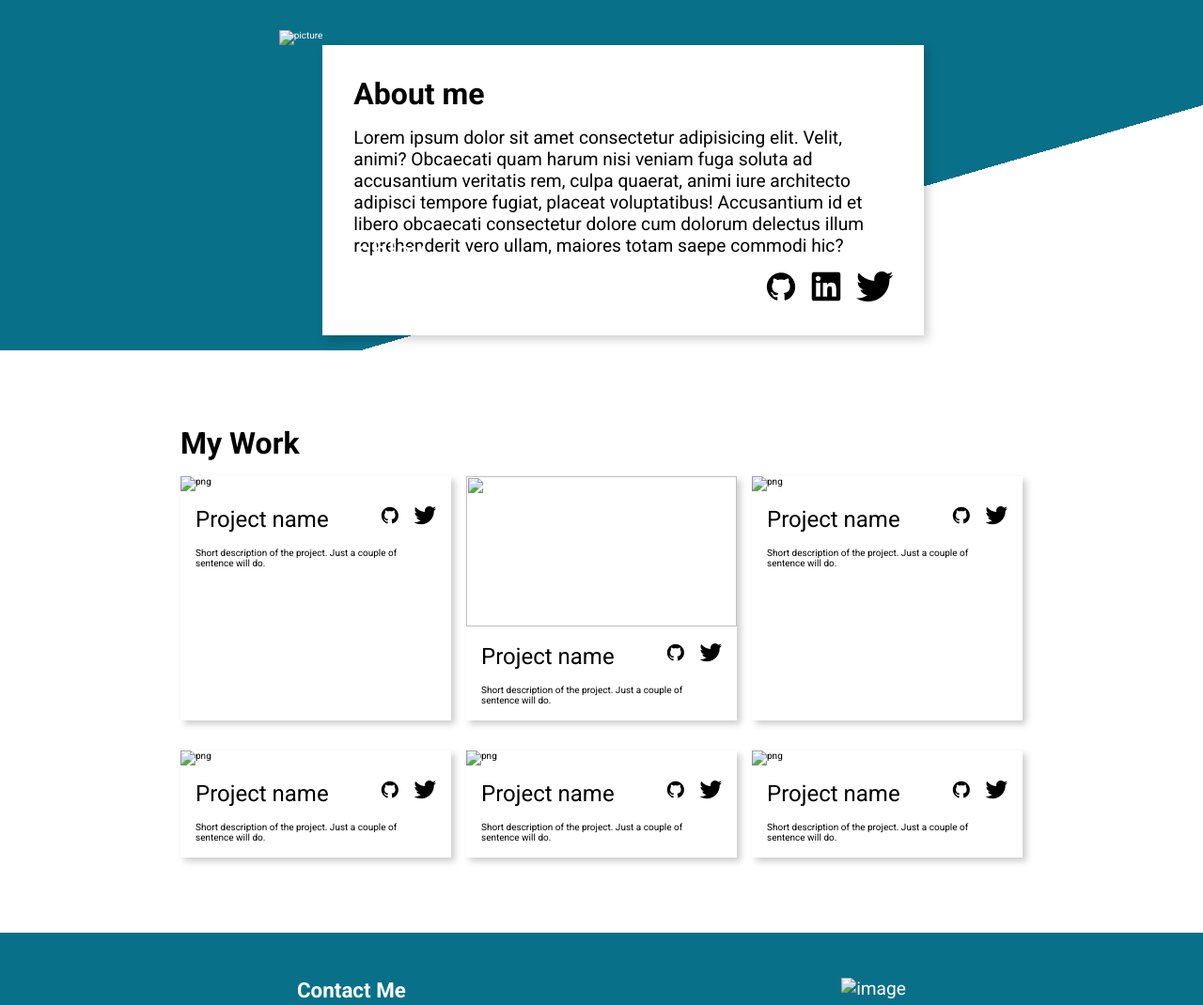
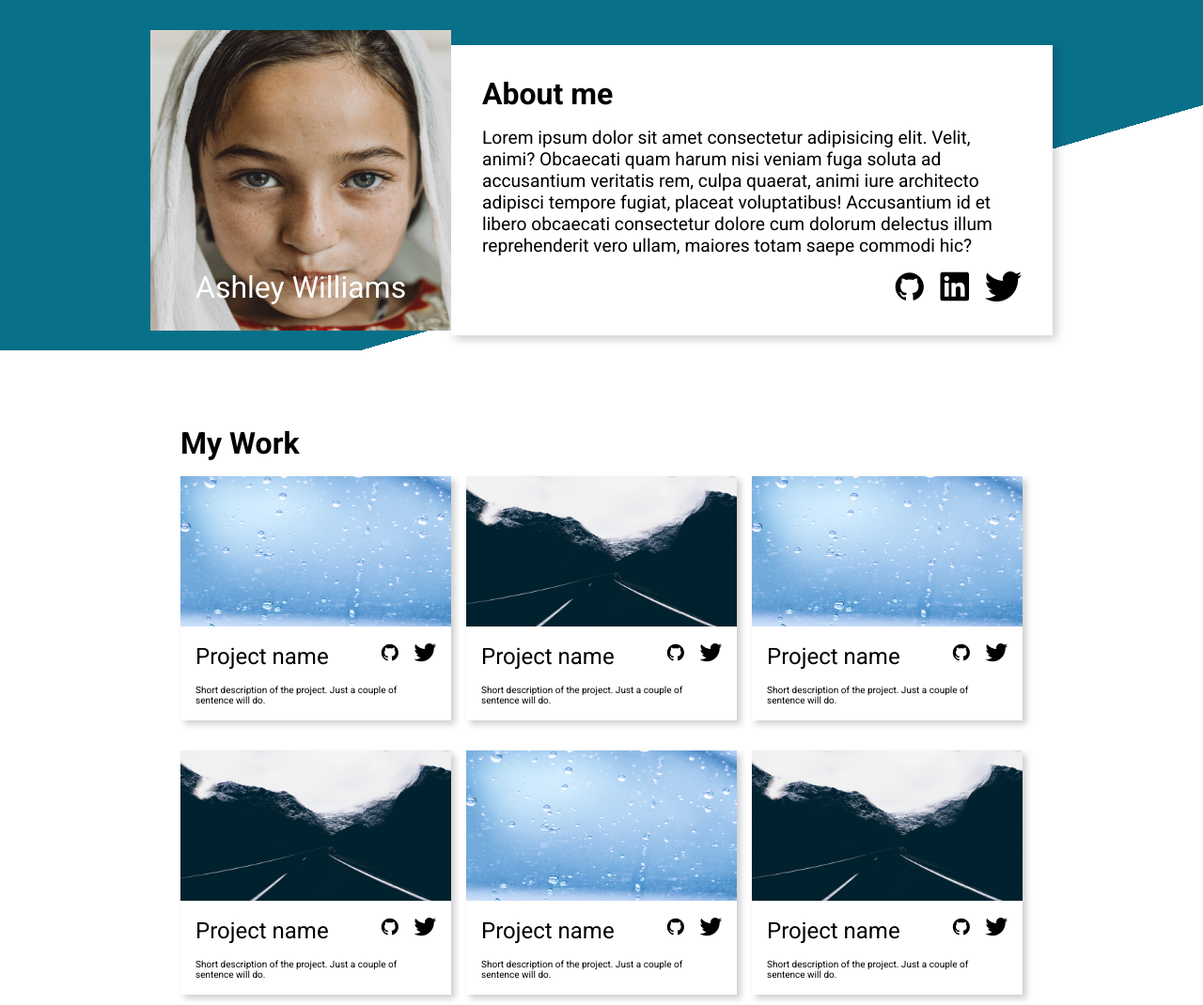
Before and after one commit to tunjhe/personal-porfolio-odin-project, a plain HTML site: page index.html in a window 1280 px wide. Shown: the top 1070 px of the page at 94% size. Drawn offline with nearby package versions, Linux system fonts and the light colour scheme.

Commit message:
Update index.html

```diff
--- a/index.html
+++ b/index.html
@@ -26,7 +26,7 @@
   <body>
     <header class="header">
       <div class="img-container">
-        <img src="/Portfolio/img/face1.jpg" alt="picture" />
+        <img src="/img/face1.jpg" alt="picture" />
         <div class="name">Ashley Williams</div>
       </div>
       <div class="bio">
@@ -57,7 +57,7 @@
       <div class="container">
         <section class="project-container">
           <div class="project-img-container">
-            <img src="/Portfolio/img/pexels-lumn-311039.jpg" alt="png" />
+            <img src="/img/pexels-lumn-311039.jpg" alt="png" />
           </div>
           <div class="project-description-container">
             <div class="project-description-heading">
@@ -81,7 +81,7 @@
         </section>
         <section class="project-container">
           <div class="project-img-container">
-            <img src="/Portfolio/img/pexels-gabriel-peter-696680.jpg" />
+            <img src="/img/pexels-gabriel-peter-696680.jpg" />
           </div>
           <div class="project-description-container">
             <div class="project-description-heading">
@@ -105,7 +105,7 @@
         </section>
         <section class="project-container">
           <div class="project-img-container">
-            <img src="/Portfolio/img/pexels-lumn-311039.jpg" alt="png" />
+            <img src="/img/pexels-lumn-311039.jpg" alt="png" />
           </div>
           <div class="project-description-container">
             <div class="project-description-heading">
@@ -130,7 +130,7 @@
         <section class="project-container">
           <div class="project-img-container">
             <img
-              src="/Portfolio/img/pexels-gabriel-peter-696680.jpg"
+              src="/img/pexels-gabriel-peter-696680.jpg"
               alt="png"
             />
           </div>
@@ -156,7 +156,7 @@
         </section>
         <section class="project-container">
           <div class="project-img-container">
-            <img src="/Portfolio/img/pexels-lumn-311039.jpg" alt="png" />
+            <img src="/img/pexels-lumn-311039.jpg" alt="png" />
           </div>
           <div class="project-description-container">
             <div class="project-description-heading">
@@ -181,7 +181,7 @@
         <section class="project-container">
           <div class="project-img-container">
             <img
-              src="/Portfolio/img/pexels-gabriel-peter-696680.jpg"
+              src="/img/pexels-gabriel-peter-696680.jpg"
               alt="png"
             />
           </div>
@@ -229,7 +229,7 @@
         </div>
       </div>
       <div class="footer-img">
-        <img src="/Portfolio/img/face1.jpg" alt="image" />
+        <img src="/img/face1.jpg" alt="image" />
       </div>
     </footer>
   </body>
```
